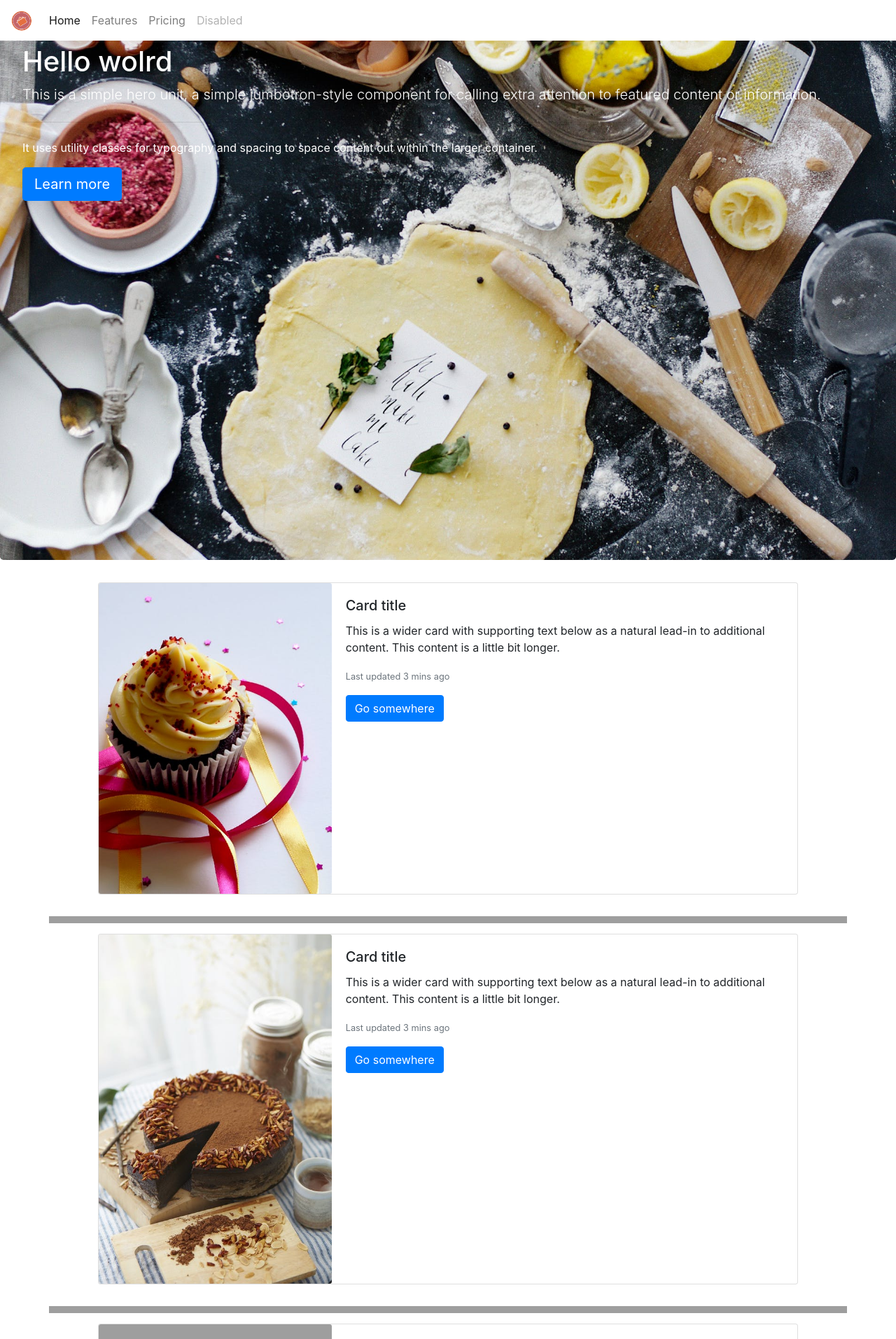
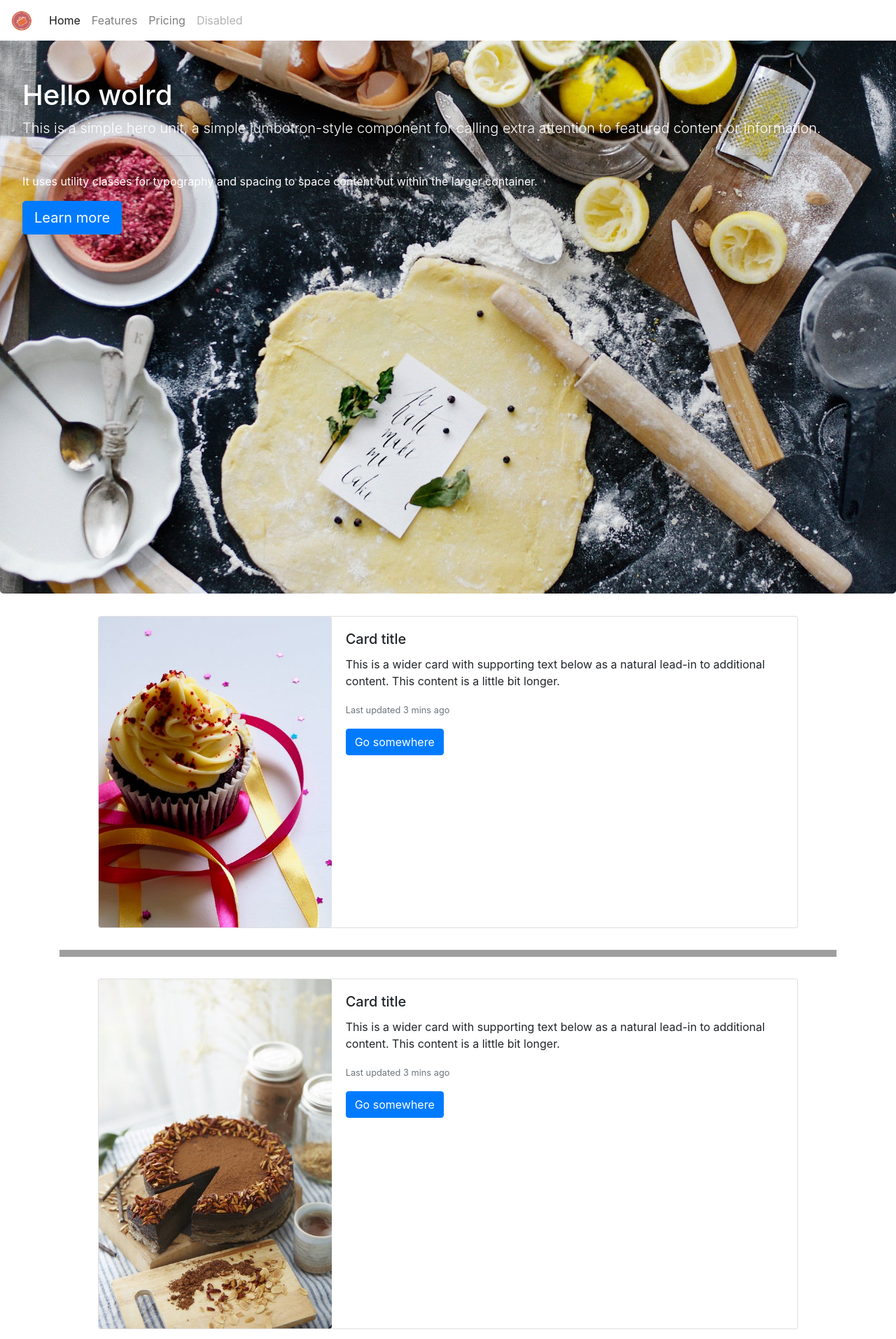
Before and after one commit to nmd974/cuisine-forms-974, a PHP site: page / in a window 1280 px wide. Shown: the top 1913 px of the page at 70% size. Run offline with PHP 8.4, Linux system fonts and the light colour scheme; grey boxes are pictures that could not be loaded.

Commit message:
modification style

```diff
--- a/index.html
+++ b/index.html
@@ -48,7 +48,7 @@
           <!--Fin navbar-->
 
           <!--Début Jumbotron-->
-          <div class="jumbotron">
+          <div class="jumbotron mt-5">
             <h1>Hello wolrd</h1>
             <p class="lead">This is a simple hero unit, a simple jumbotron-style component for calling extra attention to featured content or information.</p>
             <hr class="my-4">
@@ -65,7 +65,7 @@
     ">
 
         <!--Exemple une card Atelier 1-->
-        <div class="card mb-3" style="max-width: 1000px; margin-left: auto; margin-right: auto;">
+        <div class="card my-3" style="max-width: 1000px; margin-left: auto; margin-right: auto;">
             <div class="row no-gutters">
               <div class="col-md-4">
                 <img src="images/gateau1.jpeg" class="card-img" alt="Nos cours de cuisine">
@@ -89,7 +89,7 @@
         <!--fin séparation-->
 
         <!--Exemple une card Atelier 2-->
-        <div class="card mb-3" style="max-width: 1000px; margin-left: auto; margin-right: auto;">
+        <div class="card  my-3" style="max-width: 1000px; margin-left: auto; margin-right: auto;">
             <div class="row no-gutters">
               <div class="col-md-4">
                 <img src="images/gateau2.jpeg" class="card-img" alt="Nos cours de cuisine">
@@ -113,7 +113,7 @@
         <!--fin séparation-->
 
         <!--Exemple une card Atelier 3-->
-        <div class="card mb-3" style="max-width: 1000px; margin-left: auto; margin-right: auto;">
+        <div class="card my-3" style="max-width: 1000px; margin-left: auto; margin-right: auto;">
             <div class="row no-gutters">
               <div class="col-md-4">
                 <img src="images/gateau3.jpeg" class="card-img" alt="Nos cours de cuisine">
@@ -137,7 +137,7 @@
         <!--fin séparation-->
 
         <!--Exemple une card Atelier 4-->
-        <div class="card mb-3" style="max-width: 1000px; margin-left: auto; margin-right: auto;">
+        <div class="card  my-3" style="max-width: 1000px; margin-left: auto; margin-right: auto;">
             <div class="row no-gutters">
               <div class="col-md-4">
                 <img src="images/gateau4.jpeg" class="card-img" alt="Nos cours de cuisine">
--- a/styles/style.css
+++ b/styles/style.css
@@ -2,6 +2,16 @@
 
 *{
     box-sizing: border-box;
+}
+
+html,body{
+    width: 100%;
+    margin: 0 !important;
+    padding: 0 !important;
+}
+
+.row{
+    margin: 0 !important;
 }
 
 body {
```
Also changed, not shown: src/class/Auth.php (deleted, +0 -13 lines).
